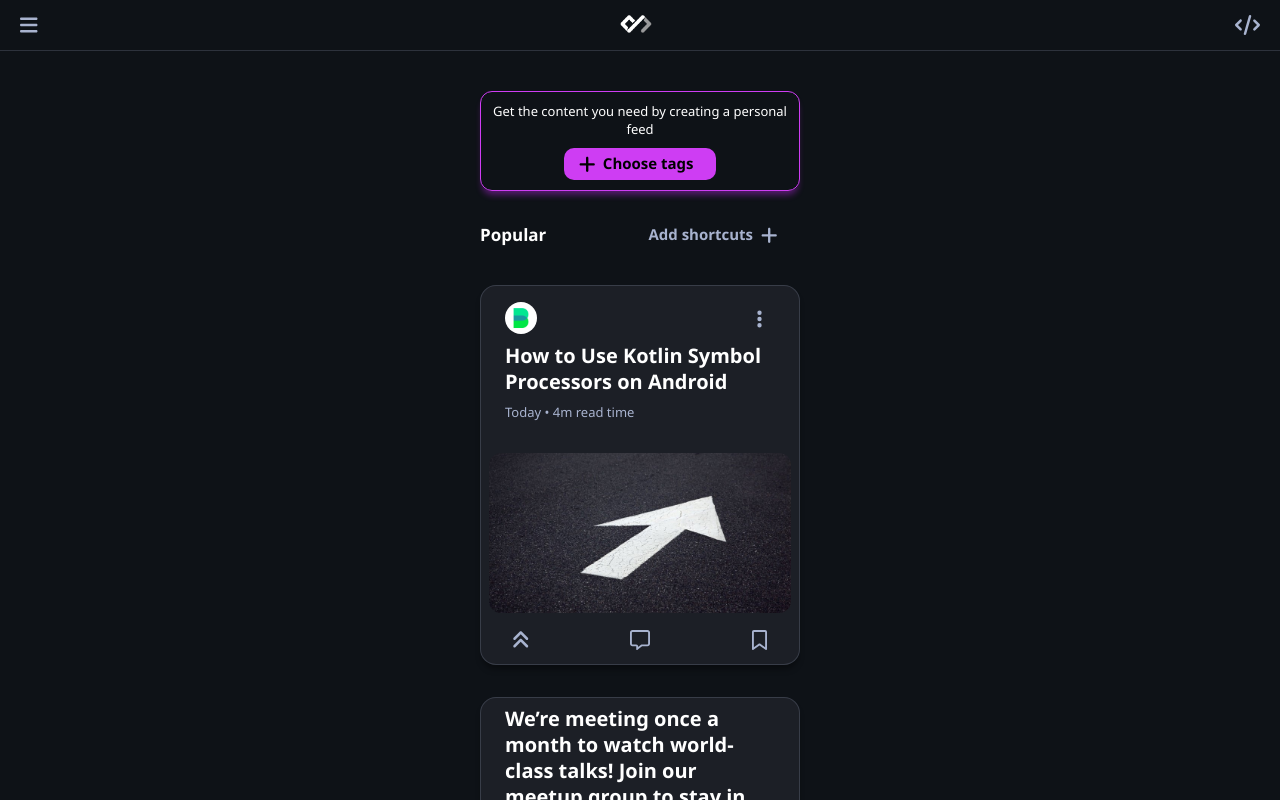
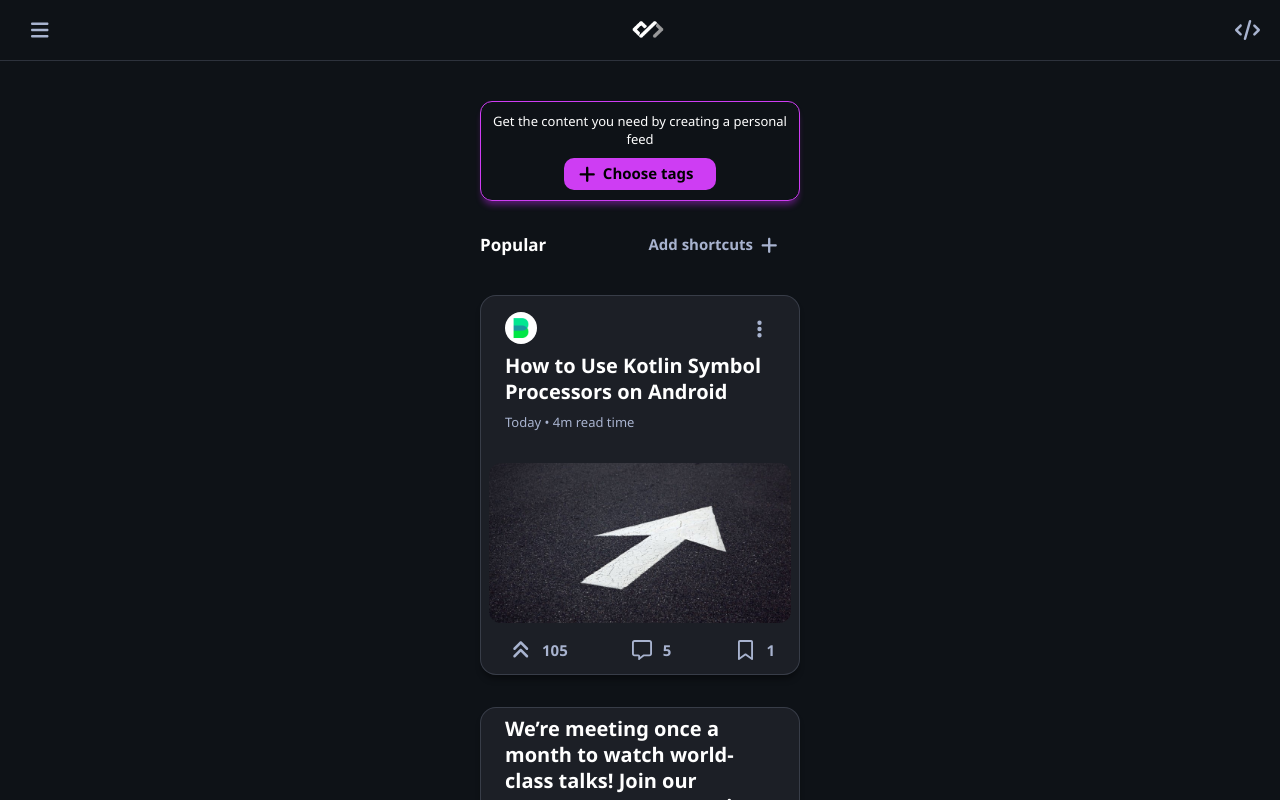
Before and after one commit to littlenines/daily-dev, a Vue app: page / in a window 1280 px wide. Shown: the top 800 px of the page. Built offline with nearby package versions, Linux system fonts and the light colour scheme.

Commit message:
make button an icon, clean code

```diff
--- a/cards.json
+++ b/cards.json
@@ -8,7 +8,8 @@
         "iconStart": "fa-solid fa-angles-up",
         "iconMiddle": "fa-regular fa-message",
         "iconEnd": "fa-regular fa-bookmark",
-        "promoted": false
+        "promoted": false,
+        "icoLabel": ["105", "5", "1"]
     },
     {
         "image": "/img/logo-card.webp",
@@ -28,7 +29,8 @@
         "iconStart": "fa-solid fa-angles-up",
         "iconMiddle": "fa-regular fa-message",
         "iconEnd": "fa-regular fa-bookmark",
-        "promoted": false
+        "promoted": false,
+        "icoLabel": ["18", "", ""]
     },
     {
         "image": "/img/logo-card.webp",
--- a/src/components/DevButton.vue
+++ b/src/components/DevButton.vue
@@ -1,9 +1,17 @@
 <template>
-  <button :class="['btn', btnSize, {block}, variantClass]">
-    <font-awesome-icon  v-if="isIconLeft" :icon="iconLeft"  :size="iconSize"/>
+  <!-- BUTTON -->
+  <button v-if="!icon" :class="['btn', size, variantButton, { block }]">
+    <font-awesome-icon  v-if="iconStart" :icon="iconStart"  :size="iconSize"/>
     &ensp;<slot>Add</slot>&ensp;
-    <font-awesome-icon  v-if="isIconRight" :icon="iconRight" :size="iconSize" />
+    <font-awesome-icon  v-if="iconEnd" :icon="iconEnd" :size="iconSize" />
   </button>
+  <!-- ICON -->
+  <div v-else class="btn-icon">
+    <button :class="['icon', variantIcon, size]" id="icon">
+        <font-awesome-icon :icon="ico" :size="iconSize" />
+    </button>
+    <label for="icon" v-if="label" :class="['label',variantLabel]">{{ label }}</label>
+  </div>
 </template>
 
 <script>
@@ -11,20 +19,15 @@ export default {
     props: {
         variant: {
             type: String,
-            default: 'default'
+            default: 'default',
+            validator: (value) => {
+                return ['default', 'success', 'warning'].indexOf(value) > -1
+            }
         },
-        isIconLeft: {
-            type: Boolean,
-            default: false
-        },
-        isIconRight: {
-            type: Boolean,
-            default: false
-        },
-        iconLeft: {
+        iconStart: {
             type: String
         },
-        iconRight: {
+        iconEnd: {
             type: String
         },
         iconSize: {
@@ -35,7 +38,7 @@ export default {
                 return fontSizes.indexOf(value) > -1
             }
         },
-        btnSize: {
+        size: {
             type: String,
             default: 'sm',
             validator: (value) => ['sm','md','lg'].indexOf(value) > -1
@@ -43,11 +46,27 @@ export default {
         block: {
             type: Boolean,
             default: false
+        },
+        icon: {
+            type: Boolean,
+            default: false
+        },
+        ico: {
+            type: String
+        },
+        label: {
+            type: String
         }
     },
     computed: {
-        variantClass () {
+        variantButton () {
             return 'btn-' + this.$props.variant
+        },
+        variantIcon () {
+            return 'icon-' + this.$props.variant
+        },
+        variantLabel () {
+            return 'label-' + this.$props.variant
         }
     }
 }
@@ -101,6 +120,66 @@ export default {
         background-color: $button-hover-transparent;
      }
     }
+}
 
+.btn-icon {
+    display: flex;
+    align-items: center;
+    color: $label-tertiary;
+
+    &:hover .icon-default {
+        color: $white;
+        background-color: $button-hover-transparent;
+    }
+
+    &:hover .icon-success {
+        color: $success;
+        background-color: $success-hover;
+    }
+
+    &:hover .icon-warning {
+        color: $warning;
+        background-color: $warning-hover;
+    }
+
+    &:hover .label-default {
+        color: $white;
+    }
+
+    &:hover .label-warning {
+        color: $warning;
+    }
+
+    &:hover .label-success {
+        color: $success;
+    }
+
+    .icon {
+        border: none;
+        cursor: pointer;
+        color: $label-tertiary;
+        background-color: transparent;
+
+        &.sm,
+        &.md {
+            padding: 0;
+            width: 3.2rem;
+            height: 3.2rem;
+            border-radius: 1rem;
+        }
+
+        &.md {
+            width: 4rem;
+            height: 4rem;
+            border-radius: 1.2rem;
+        }
+    }
+
+    .label {
+        font-weight: 700;
+        font-size: 1.5rem;
+        line-height: 2rem;
+        padding-left: .5rem;
+    }
 }
 </style>
--- a/src/components/DevCard.vue
+++ b/src/components/DevCard.vue
@@ -5,7 +5,7 @@
         <a class="image-wrapper" href="/">
           <img :src="image" alt="logo">
         </a>
-        <DevIcon :icon="icon" :size="'2x'"/>
+        <DevButton icon :ico="ico" :iconSize="size"/>
       </slot>
     </div>
     <div class="card-info">
@@ -19,9 +19,9 @@
     </div>
     <div v-if="!promoted" class="card-footer">
       <slot name="footer">
-        <DevIcon :icon="iconStart" :size="size" :variant="success"/>
-        <DevIcon :icon="iconMiddle" :size="size" :variant="success"/>
-        <DevIcon :icon="iconEnd" :size="size" :variant="warning"/>
+        <DevButton icon :ico="iconStart" :iconSize="size" :variant="success" :label="iconLabel[0]"/>
+        <DevButton icon :ico="iconMiddle" :iconSize="size" :variant="success" :label="iconLabel[1]"/>
+        <DevButton icon :ico="iconEnd" :iconSize="size" :variant="warning" :label="iconLabel[2]"/>
       </slot>
     </div>
     <div v-else class="card-promoted">
@@ -31,17 +31,17 @@
 </template>
 
 <script>
-import DevIcon from '@/components/DevIcon.vue'
+import DevButton from '@/components/DevButton.vue'
 export default {
   components: {
-    DevIcon
+    DevButton
   },
   props: {
     image: {
       type: String,
       default: ''
     },
-    icon: {
+    ico: {
       type: String,
       default: 'fa-solid fa-ellipsis-vertical'
     },
@@ -74,6 +74,9 @@ export default {
     },
     iconEnd: {
       type: String
+    },
+    iconLabel: {
+      type: Array
     }
   },
   data () {
@@ -101,7 +104,7 @@ export default {
     }
 
     &-info-title {
-      color: $white;
+     color: $white;
      font-size: 2rem;
      font-weight: 700;
      line-height: 2.6rem;
@@ -154,7 +157,6 @@ export default {
     display: flex;
     padding: 0 1.6rem;
     justify-content: space-between;
-
   }
 
   .card-promoted {
--- a/src/components/DevHeader.vue
+++ b/src/components/DevHeader.vue
@@ -1,25 +1,39 @@
 <template>
   <header class="header">
-    <div class="header-wrapper">
-      <font-awesome-icon icon="fa-solid fa-bars" class="icon-color fa-2xl" />
+      <DevButton icon
+                 :ico="ico"
+                 :iconSize="iconSize"
+                 :size="size"/>
       <div class="image-wrapper">
         <img src="@/assets/logo.png" class="logo-image" alt="logo">
       </div>
-      <font-awesome-icon icon="fa-solid fa-code" class="icon-color fa-2xl" />
-    </div>
+      <font-awesome-icon icon="fa-solid fa-code" class="icon-color fa-2x" />
   </header>
 </template>
 
 <script>
+import DevButton from '@/components/DevButton.vue'
 export default {
-
+  components: {
+    DevButton
+  },
+  data () {
+    return {
+      ico: 'fa-solid fa-bars',
+      iconSize: '2x',
+      size: 'md'
+    }
+  }
 }
 </script>
 
 <style lang='scss' scoped>
   .header {
-    padding: 15px 20px;
+    display: flex;
+    padding: 1rem 2rem;
     margin-bottom: 4rem;
+    align-items: center;
+    justify-content: space-between;
     border-bottom: 1px solid $divider;
     background-color: $background-primary;
   }
@@ -28,13 +42,8 @@ export default {
     color: $label-tertiary;
   }
 
-  .header-wrapper {
-    display: flex;
-    justify-content: space-between;
-  }
-
   .image-wrapper {
-    max-width: 32px;
+    max-width: 3.2rem;
 
     .logo-image {
       width: 100%;
--- a/src/components/DevIcon.vue
+++ /dev/null
@@ -1,77 +0,0 @@
-<template>
-  <button :class="['icon', variantClass, iconSize]">
-    <font-awesome-icon :icon="icon" :size="size" />
-  </button>
-</template>
-
-<script>
-export default {
-    props: {
-        icon: {
-            type: String,
-            required: true
-        },
-        iconSize: {
-            type: String,
-            default: 'sm'
-        },
-        size: {
-            type: String,
-            default: 'sm',
-            validator: (value) => {
-                const fontSizes = ['xs','sm', 'lg', '2x', '3x', '5x','7x', '10x']
-                return fontSizes.indexOf(value) > -1
-            }
-        },
-        variant: {
-            type: String,
-            default: 'default'
-        },
-    },
-    computed: {
-        variantClass () {
-            return 'icon-' + this.$props.variant
-        }
-    }
-}
-</script>
-
-<style lang="scss" scoped>
-    .icon {
-        border: none;
-        cursor: pointer;
-        &.sm {
-            padding: 0;
-            width: 3.2rem;
-            height: 3.2rem;
-            border-radius: 1rem;
-        }
-
-        &-default {
-            color: $label-tertiary;
-            background-color: transparent;
-            &:hover {
-                color: $white;
-                background-color: $button-hover-transparent;
-            }
-        }
-
-        &-success {
-            color: $label-tertiary;
-            background-color: transparent;
-            &:hover {
-                color: $success;
-                background-color: $success-hover;
-            }
-        }
-
-        &-warning {
-            color: $label-tertiary;
-            background-color: transparent;
-            &:hover {
-                color: $warning;
-                background-color: $warning-hover;
-            }
-        }
-    }
-</style>
--- a/src/views/HomeView.vue
+++ b/src/views/HomeView.vue
@@ -3,27 +3,25 @@
     <div class="container">
       <div class="tag-card">
         <p class="tag-card-title">{{ cardTitle }}</p>
-        <DevButton isIconLeft
-                   :iconLeft="iconButton"
+        <DevButton :iconStart="iconButton"
                    :iconSize="iconSize"
-                   :variant="'default'">
+                   :variant="tagVariant">
                    {{ cardButtonTitle }}
         </DevButton>
       </div>
 
       <div class="popular">
-        <h3 class="popular-title">Popular</h3>
-        <DevButton isIconRight
-                   :iconRight="iconButton"
+        <h3 class="popular-title">{{ popularTitle }}</h3>
+        <DevButton :iconEnd="iconButton"
                    :iconSize="iconSize"
-                   :btnSize="'md'"
-                   :variant="'transparent'">
+                   :size="shortcutIconSize"
+                   :variant="popularVariant">
                    {{ transparentButtonTitle }}
         </DevButton>
       </div>
 
       <div v-for="(card, index) in cards" :key="index">
-        <a href="">
+        <a href="/">
           <DevCard :image="card.image"
                    :title="card.title"
                    :date="card.date"
@@ -33,6 +31,7 @@
                    :iconMiddle="card.iconMiddle"
                    :iconEnd="card.iconEnd"
                    :promoted="card.promoted"
+                   :iconLabel="card.icoLabel"
                    class="card-space"/>
         </a>
       </div>
@@ -55,11 +54,15 @@ export default {
   data () {
     return {
       cards,
+      iconSize: 'lg',
+      tagVariant: 'default',
+      shortcutIconSize: 'md',
+      popularTitle: 'Popular',
+      popularVariant: 'transparent',
       cardButtonTitle: "Choose tags",
-      cardTitle: 'Get the content you need by creating a personal feed',
       iconButton: "fa-solid fa-plus",
-      iconSize: 'lg',
       transparentButtonTitle: 'Add shortcuts',
+      cardTitle: 'Get the content you need by creating a personal feed'
     }
   }
 }
```
